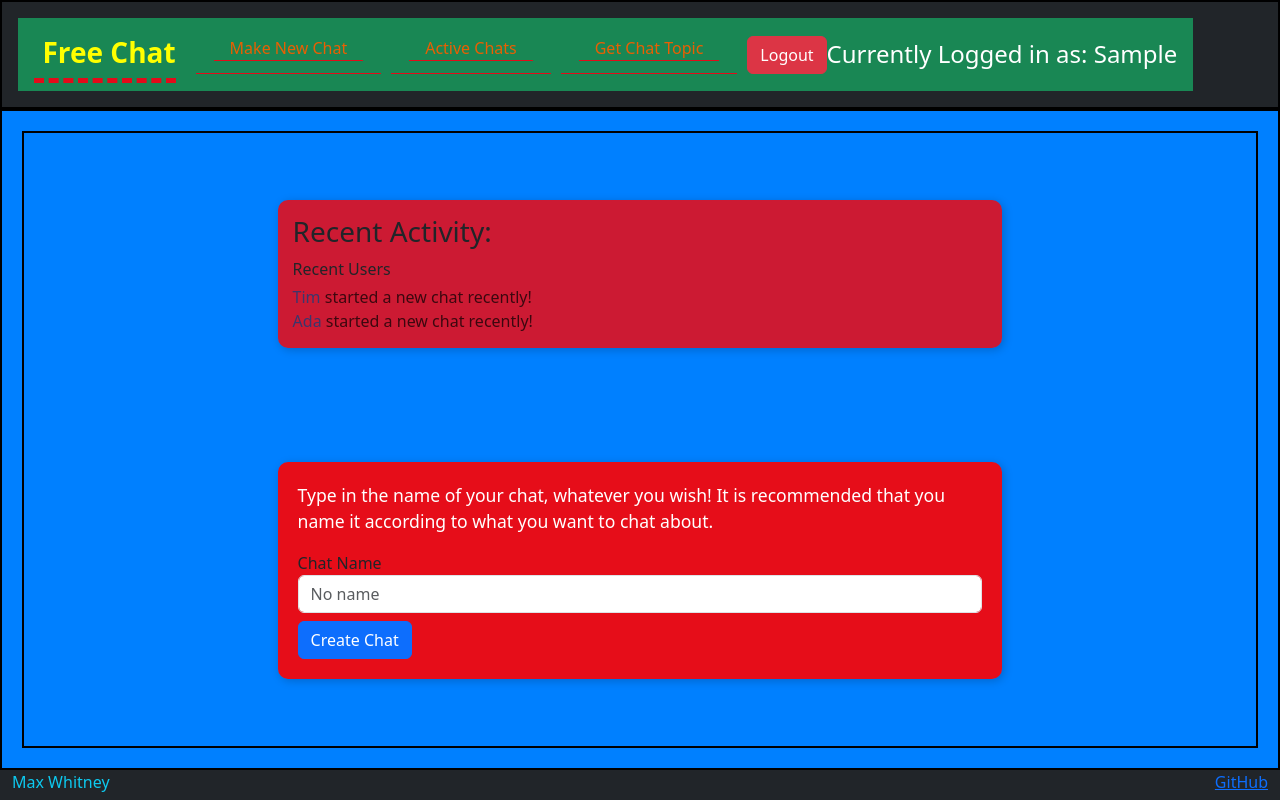
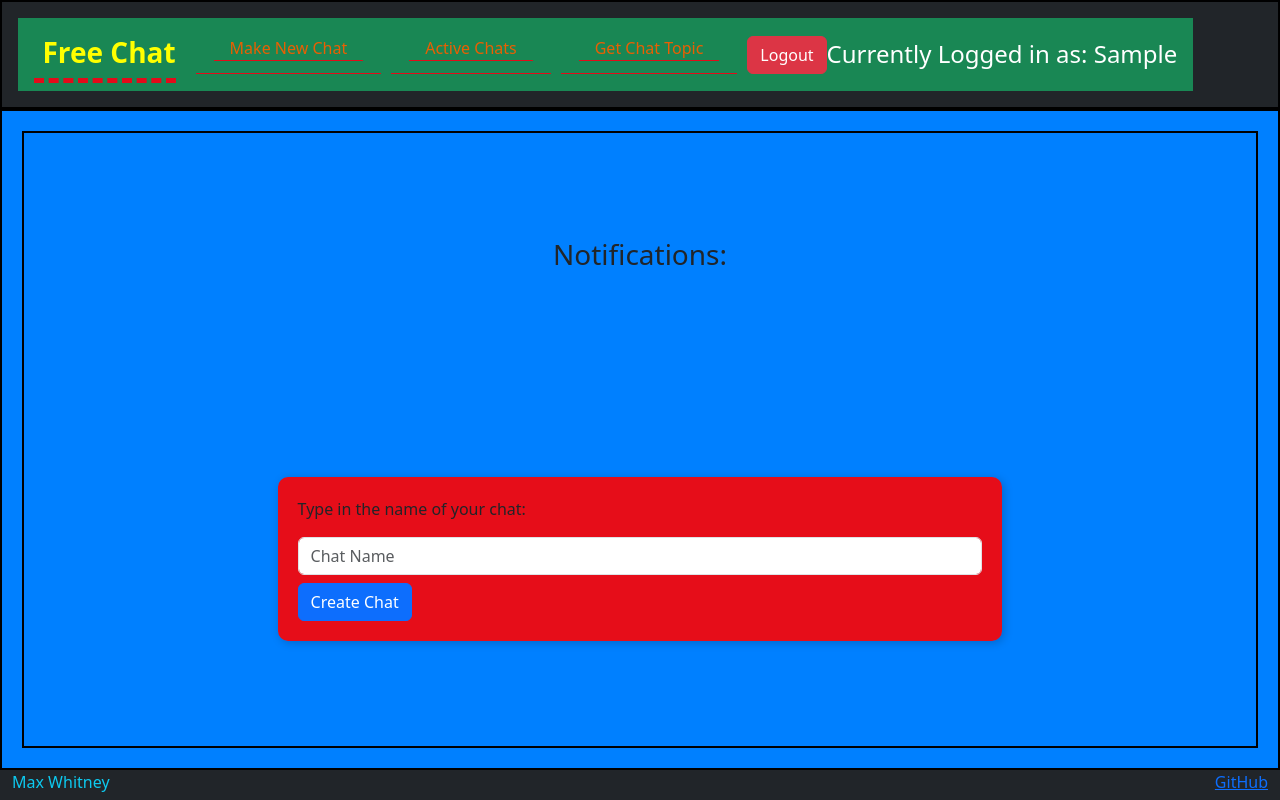
Before and after one commit to maxman010101/startup, a React (Vite) app: page / in a window 1280 px wide. Both pictures are taken after typing "Sample", "Sample123" into the empty fields and a click on the button "Create". Built offline with nearby package versions, Linux system fonts and the light colour scheme.

Commit message:
added notifications to appear in make chat page, placeholder notifications for now

```diff
--- a/src/activechats/activechats.jsx
+++ b/src/activechats/activechats.jsx
@@ -1,21 +1,25 @@
-import React from 'react';
+import React, { useState, useEffect } from 'react';
 import './activechats.css';
-
 import { NavLink, Outlet } from 'react-router-dom';
-//import { Chat } from '../chat/chat';
-
 
 export function ActiveChats() {
+  const [chats, setChats] = useState([]);
+
+  useEffect(() => {
+    const storedChats = JSON.parse(localStorage.getItem('chats')) || [];
+    setChats(storedChats);
+  }, []);
+
   return (
     <div>
       <main className="container-fluid bg-warning text-center p-4">
         <section className="bg-dark text-white p-3 rounded mb-4">
-        <p>Click on the number of the chat you wish to enter:</p>
+          <p>Click on a chat to enter:</p>
           <nav>
             <menu className="d-flex justify-content-center gap-3">
-            <li><NavLink className="btn btn-warning" to="chat">1</NavLink></li>
-            <li><NavLink className="btn btn-warning" to="chat">2</NavLink></li>
-            <li><NavLink className="btn btn-warning" to="chat">3</NavLink></li>
+              {chats.map((chat, index) => (
+                <li key={index}><NavLink className="btn btn-warning" to="chat">{index + 1}</NavLink></li>
+              ))}
             </menu>
           </nav>
         </section>
@@ -30,28 +34,17 @@ export function ActiveChats() {
             </tr>
           </thead>
           <tbody>
-          <tr>
-            <td>1</td>
-            <td>Favorite Songs</td>
-            <td>2</td>
-            <td>May 20, 2021</td>
+            {chats.map((chat, index) => (
+              <tr key={index}>
+                <td>{index + 1}</td>
+                <td>{chat.name}</td>
+                <td>{chat.comments}</td>
+                <td>{chat.date}</td>
               </tr>
-          <tr>
-            <td>2</td>
-            <td>Best Action Movie</td>
-            <td>3</td>
-            <td>June 2, 2021</td>
-          </tr>
-          <tr>
-            <td>3</td>
-            <td>Politics Chat</td>
-            <td>4</td>
-            <td>July 3, 2020</td>
-          </tr>
+            ))}
           </tbody>
         </table>
       </main>
-
       <Outlet />
     </div>
   );
--- a/src/makechat/makechat.jsx
+++ b/src/makechat/makechat.jsx
@@ -1,48 +1,48 @@
-import React, { useState } from 'react';
+import React, { useState, useEffect } from 'react';
 import './makechat.css';
 import { useNavigate } from 'react-router-dom';
 
 export function MakeChat() {
-  const navigate = useNavigate();  // React Router navigation hook
-  const [chatName, setChatName] = useState('');  // Store the chat name input
+  const navigate = useNavigate();
+  const [chatName, setChatName] = useState('');
+  const [notifications, setNotifications] = useState([]);
+
+  useEffect(() => {
+    const interval = setInterval(() => {
+      setNotifications((prev) => [...prev, `New message from Chat ${prev.length + 1}`]);
+    }, 5000);
+
+    return () => clearInterval(interval);
+  }, []);
 
   const handleCreateChat = (e) => {
-    e.preventDefault();  // Prevent page reload on form submit
-    // Optionally pass the chat name as state or query params if needed
-    navigate('/activechats/chat', { state: { chatName } });  // Navigate to chat page
+    e.preventDefault();
+    const existingChats = JSON.parse(localStorage.getItem('chats')) || [];
+    const newChats = [...existingChats, { name: chatName, comments: 0, date: new Date().toLocaleDateString() }];
+    localStorage.setItem('chats', JSON.stringify(newChats));
+    navigate('/activechats');
   };
 
   return (
     <main className="container-xxl text-center">
-      <div className="users-container">
-        <h3>Recent Activity:</h3>
-        <div className="users">
-          <span className="user-name">Recent Users</span>
-          <div id="user-messages">
-            <div className="event"><span className="user-event">Tim</span> started a new chat recently!</div>
-            <div className="event"><span className="user-event">Ada</span> started a new chat recently!</div>
-          </div>
-        </div>
+      <div className="notifications">
+        <h3>Notifications:</h3>
+        <ul>
+          {notifications.slice(-5).map((note, index) => (
+            <li key={index}>{note}</li>
+          ))}
+        </ul>
       </div>
-
       <div className="create-chat-container">
-        <p className="create-chat-text">
-          Type in the name of your chat, whatever you wish! It is recommended that you name it according to what you want to chat about.
-        </p>
-
-        {/* Handle form with React instead of traditional submission */}
+        <p>Type in the name of your chat:</p>
         <form onSubmit={handleCreateChat}>
-          <div className="form-group">
-            <label htmlFor="chat-name">Chat Name</label>
-            <input
-              type="text"
-              id="chat-name"
-              className="form-control"
-              placeholder="No name"
-              value={chatName}
-              onChange={(e) => setChatName(e.target.value)}  // Update state with input
-            />
-          </div>
+          <input
+            type="text"
+            className="form-control"
+            placeholder="Chat Name"
+            value={chatName}
+            onChange={(e) => setChatName(e.target.value)}
+          />
           <button type="submit" className="btn btn-primary mt-2">Create Chat</button>
         </form>
       </div>
```
Lines whose indentation alone changed are shown as unchanged.
